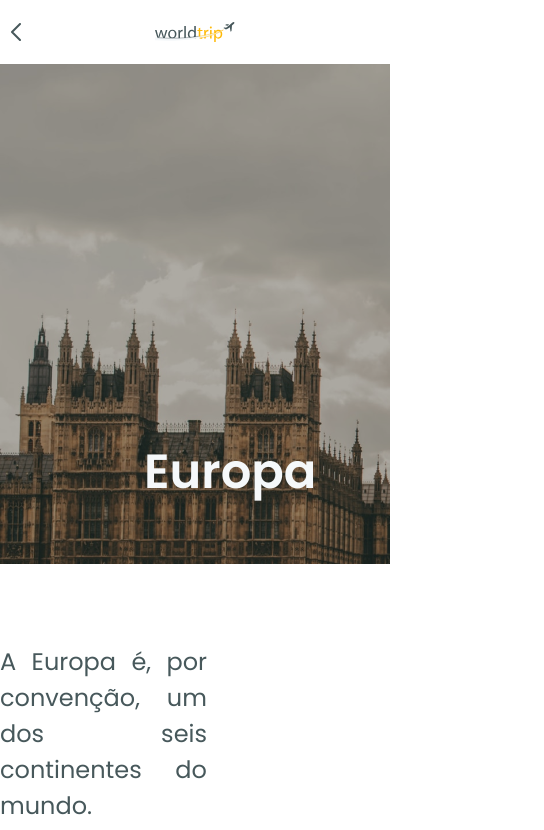
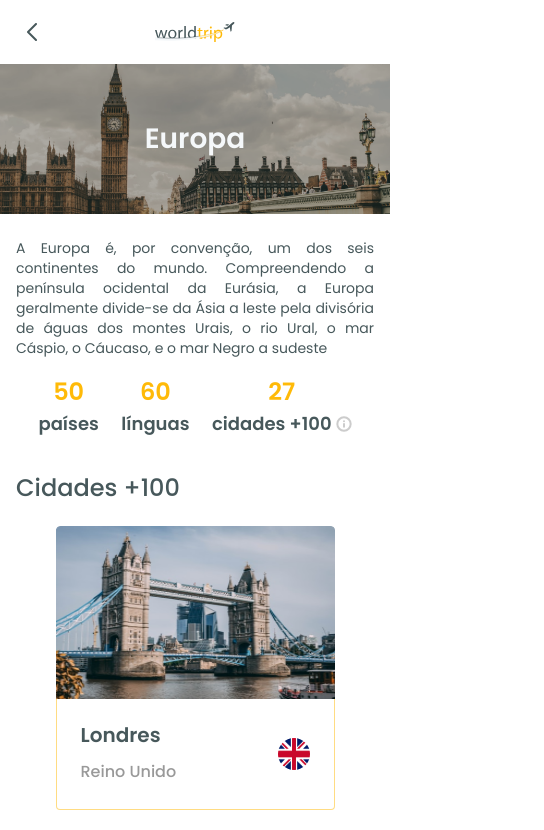
Before and after one commit to Lego4m/04-desafio-interface-chakra, a Next.js app: page /continents/1 in a window 390 px wide. Shown: the top 830 px of the page, 544 px wide, since content can reach past the window. Built offline with nearby package versions, Linux system fonts and the light colour scheme.

Commit message:
Responsividade: Continent

```diff
--- a/src/components/ContinentBanner/index.tsx
+++ b/src/components/ContinentBanner/index.tsx
@@ -5,19 +5,22 @@ export function ContinentBanner() {
     <Flex
       w='100%'
       maxW={1440}
-      h='500px'
+      h={['150px', '500px']}
       mx='auto'
       bgRepeat='no-repeat'
       backgroundImage='/ContinentsImgs/europe/banner.png'
-      align='flex-end'
-      pl='36'
-      pb='14'
+      backgroundSize='cover'
+      backgroundPosition='center'
+      align={['center', 'flex-end']}
+      justify={['center', 'flex-start']}
+      pl={['0', '36']}
+      pb={['0', '14']}
     >
       <Heading
-        textAlign='left'
+        textAlign={['center', 'left']}
         fontWeight='semibold'
-        fontSize='5xl'
-        lineHeight='4.5rem'
+        fontSize={['1.75rem', '5xl']}
+        lineHeight={['2.625rem', '4.5rem']}
       >
         Europa
       </Heading>
--- a/src/components/ContinentInfos/InfoItem.tsx
+++ b/src/components/ContinentInfos/InfoItem.tsx
@@ -12,8 +12,8 @@ export function InfoItem({ title, text, label = null }: InfoItemProps) {
       <Text
         fontWeight='semibold'
         color='brand.500'
-        fontSize='5xl'
-        lineHeight='4.5rem'
+        fontSize={['2xl', '5xl']}
+        lineHeight={['9', '4.5rem']}
       >
         {title}
       </Text>
@@ -21,8 +21,9 @@ export function InfoItem({ title, text, label = null }: InfoItemProps) {
       <Flex>
         <Text
           fontWeight='semibold'
-          fontSize='2xl'
-          lineHeight='9'
+          fontSize={['lg', '2xl']}
+          lineHeight={['7', '9']}
+          color='gray.600'
         >
           {text}
         </Text>
--- a/src/components/ContinentInfos/index.tsx
+++ b/src/components/ContinentInfos/index.tsx
@@ -4,26 +4,31 @@ import { InfoItem } from './InfoItem';
 export function ContinentInfos() {
   return (
     <Stack
-      direction='row'
+      direction={['column', 'row']}
       maxWidth={1160}
+      width='100%'
       mx='auto'
-      spacing='12'
-      justify='space-between'
-      align='center'
-      mt='20'
+      px={['4', '8']}
+      mt={['6', '20']}
+      spacing={['4', '16']}
       color='gray.600'
     >
       <Flex flex='1'>
         <Text
           textAlign='justify'
-          fontSize='2xl'
-          lineHeight='9'
+          fontSize={['sm', '2xl']}
+          lineHeight={['5', '9']}
+          color='gray.600'
         >
           A Europa é, por convenção, um dos seis continentes do mundo. Compreendendo a península ocidental da Eurásia, a Europa geralmente divide-se da Ásia a leste pela divisória de águas dos montes Urais, o rio Ural, o mar Cáspio, o Cáucaso, e o mar Negro a sudeste
         </Text>
       </Flex>
 
-      <Flex flex='1' justify='space-evenly'>
+      <Flex
+        flex='1'
+        justify='space-evenly'
+        align='center'
+      >
         <InfoItem title='50' text='países' />
         <InfoItem title='60' text='línguas' />
         <InfoItem title='27' text='cidades +100' label='Cidades que estão entre as 100 mais visitadas do mundo.' />
--- a/src/components/Header/index.tsx
+++ b/src/components/Header/index.tsx
@@ -12,6 +12,7 @@ export function Header() {
       as='header'
       w='100%'
       py={['4', '6']}
+      px={['4', '6']}
       maxWidth={1160}
       mx='auto'
       align='center'
--- a/src/components/MostVisitedCities/CityCard.tsx
+++ b/src/components/MostVisitedCities/CityCard.tsx
@@ -14,7 +14,7 @@ export function CityCard({ city, country, bannerUrl, flagUrl }: CityCardProps) {
         src={bannerUrl}
         alt={city}
         w='100%'
-        h='170px'
+        h='173px'
         borderTopRadius='4'
       />
 
--- a/src/components/MostVisitedCities/index.tsx
+++ b/src/components/MostVisitedCities/index.tsx
@@ -1,4 +1,4 @@
-import { Flex, Heading } from '@chakra-ui/react';
+import { Flex, Heading, SimpleGrid } from '@chakra-ui/react';
 import { CityCard } from './CityCard';
 
 export function MostVisitedCities() {
@@ -9,22 +9,23 @@ export function MostVisitedCities() {
       maxWidth={1160}
       width='100%'
       mx='auto'
-      mt='20'
+      mt={['8', '20']}
+      px={['4', '8']}
     >
       <Heading
         color='gray.600'
         fontWeight='medium'
-        fontSize='4xl'
-        lineHeight='3.375rem'
+        fontSize={['2xl', '4xl']}
+        lineHeight={['9', '3.375rem']}
       >
         Cidades +100
       </Heading>
 
-      <Flex
-        mt='10'
-        justify='center'
-        flexWrap='wrap'
-        gap='12'
+      <SimpleGrid
+        mt={['5', '10']}
+        minChildWidth='279px'
+        spacing={['4', '12']}
+        justifyItems='center'
       >
         <CityCard
           city='Londres'
@@ -32,7 +33,7 @@ export function MostVisitedCities() {
           bannerUrl='/ContinentsImgs/europe/londres.png'
           flagUrl='/ContinentsImgs/flags/UnitedKingdom.png'
         />
-      </Flex>
+      </SimpleGrid>
     </Flex>
   )
 }
--- a/src/pages/continents/[continent].tsx
+++ b/src/pages/continents/[continent].tsx
@@ -7,7 +7,7 @@ import { MostVisitedCities } from '../../components/MostVisitedCities';
 export default function Continent() {
   return (
     <Flex direction='column'
-      pb='9'
+      pb={['4', '9']}
     >
       <Header />
       <ContinentBanner />
```
